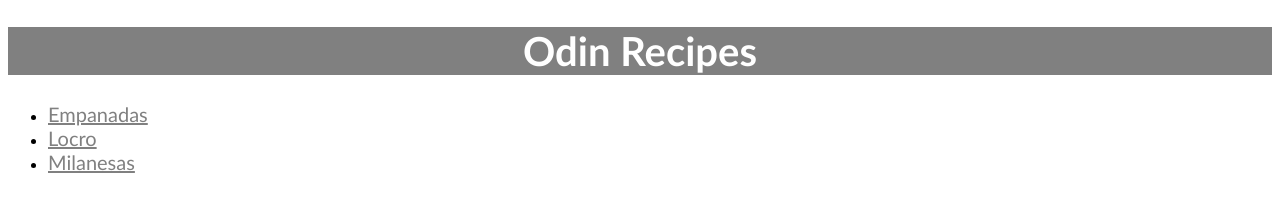
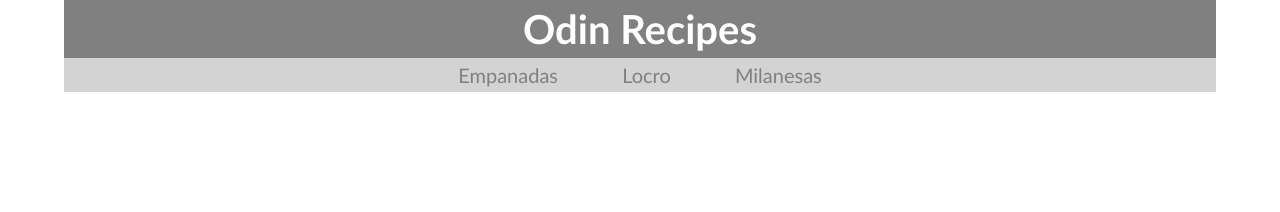
Before and after one commit to naticicirillo/odin-recipes, a plain HTML site: page index.html in a window 1280 px wide. Drawn offline with Linux system fonts and the light colour scheme.

Commit message:
Add style and update README.md

```diff
--- a/index.html
+++ b/index.html
@@ -8,7 +8,7 @@
 </head>
 <body>
     <h1>Odin Recipes</h1>
-    <ul>
+    <ul id="recipes">
         <li><a href="./recipes/empanadas.html" rel="noopener noreferrer">Empanadas</a></li>
         <li><a href="./recipes/locro.html" rel="noopener noreferrer">Locro</a></li>
         <li><a href="./recipes/milanesas.html" rel="noopener noreferrer">Milanesas</a></li>
--- a/styles.css
+++ b/styles.css
@@ -1,5 +1,11 @@
 * {
+    margin: 0;
+    padding: 0;
+}
+
+html {
     font-family: 'Gill Sans', 'Gill Sans MT', Calibri, 'Trebuchet MS', sans-serif;
+    box-sizing: border-box;
 }
 
 h1 {
@@ -7,11 +13,27 @@ h1 {
     color: white;
     text-align: center;
     font-size: 40px;
+    padding: 5px 0;
+    width: 90%;
+    margin: 0 auto;
+}
+
+#recipes {
+    background-color: rgb(211, 211, 211);
+    text-align: center;
+    width: 90%;
+    margin: 0 auto;
+}
+
+#recipes li {
+    display: inline-block;
+    padding: 5px 30px;
 }
 
 a {
     color: gray;
     font-size: 20px;
+    text-decoration: none;
 }
 
 img {
```
Also changed, not shown: 1 other file.
